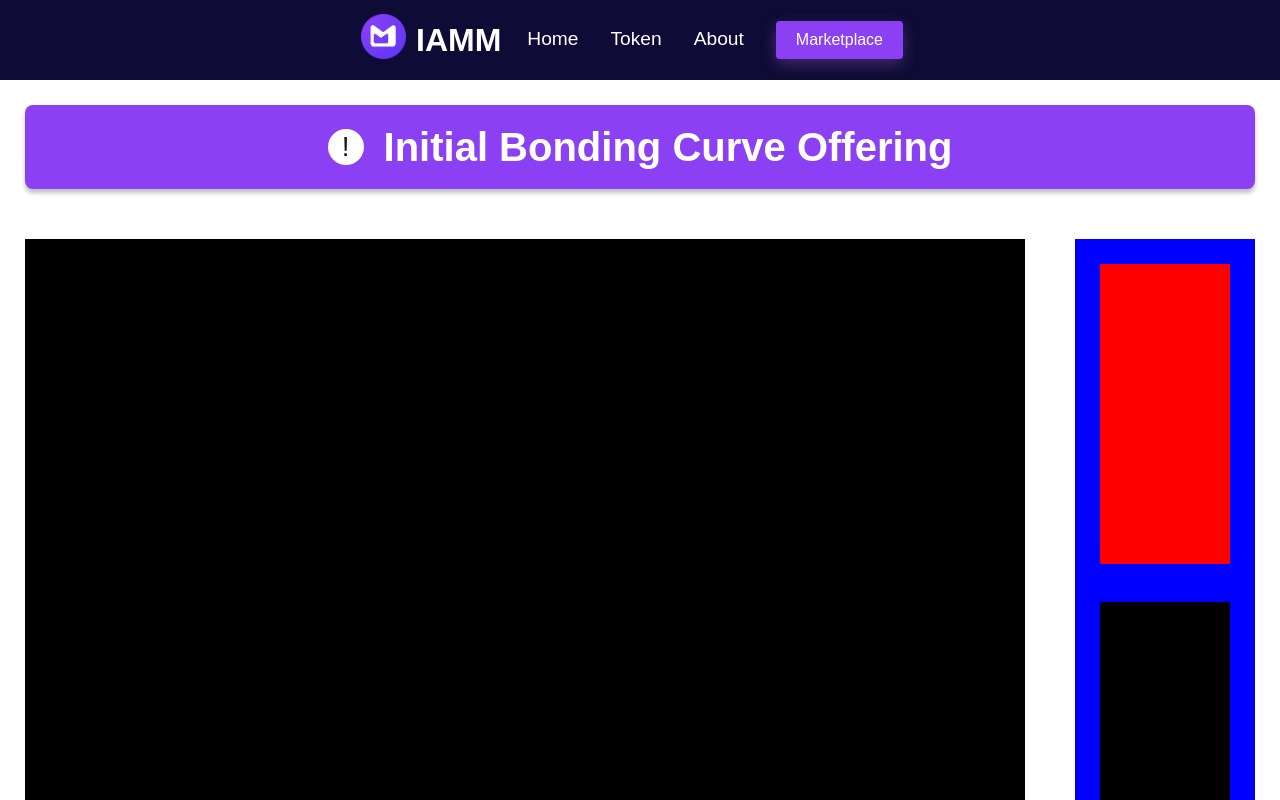
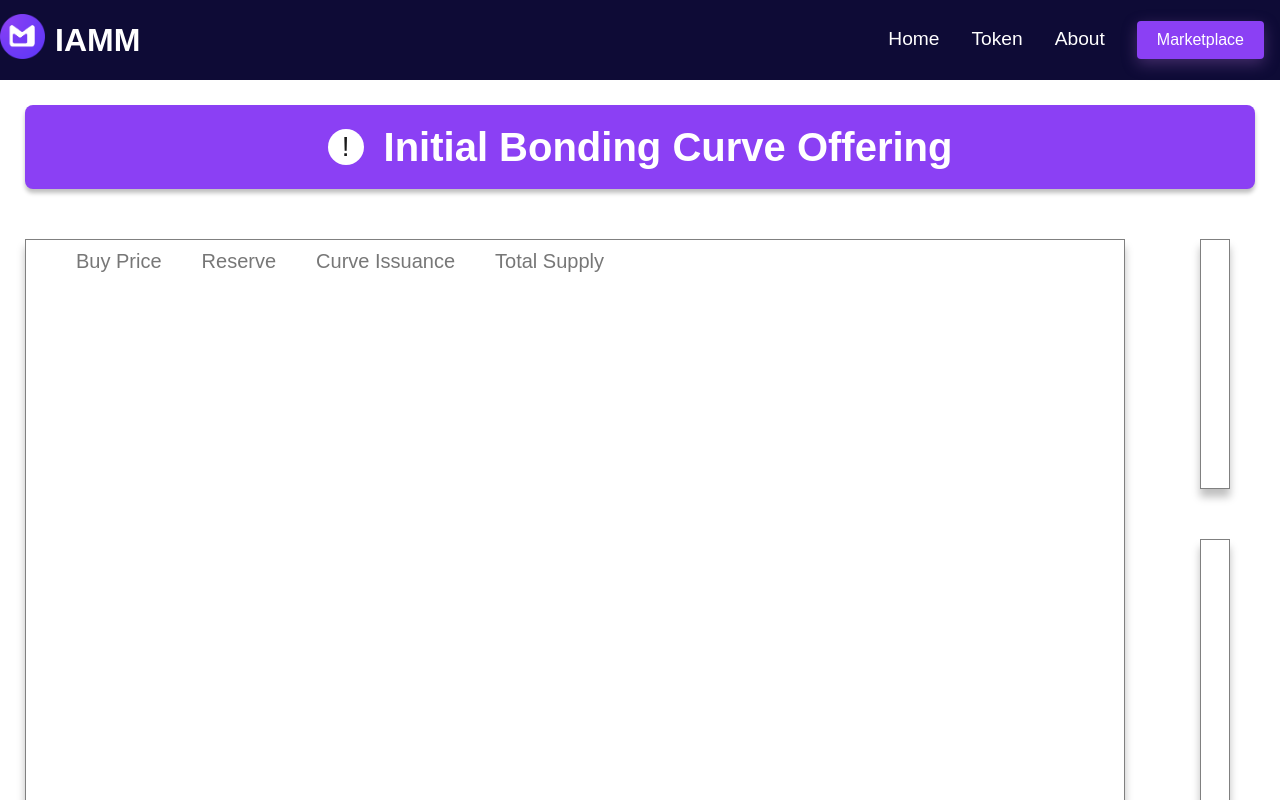
Before and after one commit to MichaelJHodge/iamm-network-bonding, a React (Create React App) app: page /curve in a window 1280 px wide. Shown: the top 800 px of the page. Built offline with nearby package versions, Linux system fonts and the light colour scheme.

Commit message:
Graph, wallet, and purchase containers

```diff
--- a/src/components/NavBar/NavbarElements.js
+++ b/src/components/NavBar/NavbarElements.js
@@ -7,19 +7,20 @@ import { Container } from '../../Styles';
 export const Nav = styled.nav`
   background: #0e0b36;
   height: 80px;
-  display: flex;
   justify-content: center;
   align-items: center;
   font-size: 1.2rem;
   position: sticky;
   top: 0;
   z-index: 999;
+
 `;
 
 export const NavbarContainer = styled(Container)`
   display: flex;
   justify-content: space-between;
   height: 80px;
+
   ${Container}
 `;
 
--- a/src/pages/Curve/BondingCurve.elements.js
+++ b/src/pages/Curve/BondingCurve.elements.js
@@ -54,44 +54,81 @@ export const HeaderTitle = styled.div`
 `;
 
 
-
 export const ChartContainer = styled.div`
-background-color: black;
-display: flex;
-height: 100%;
-padding-top: 25px;
-padding-left: 25px;
-width: 1000px;
+display: grid;
+      justify-content: flex-start;
+      align-items: flex-start;
+      height: 100%;
+      width: 1100px;
+      box-shadow: 0px 8px 8px 0px rgba(0, 0, 0, 0.25);
+      padding-top: 10px;
+      padding-bottom: 10px;
+      padding-right: 10px;
+      padding-left: 10px;
+      border-color: rgba(128, 128, 128, 1);
+      border-width: 1px;
+      border-style: solid;
 
 `
 
+export const ChartDetailsRow = styled.div`
+display: flex;
+padding-left: 40px;
+
+
+`
+export const BuyPrice = styled.div`
+    color: #777;
+    font-size: 20px;
+    padding-right: 40px;
+
+`
+export const Issuance = styled.div`
+    color: #777;
+    font-size: 20px;
+    padding-right: 40px;
+
+`
+export const Reserve = styled.div`
+    color: #777;
+    font-size: 20px;
+    padding-right: 40px;
+
+`
+export const Supply = styled.div`
+    color: #777;
+    font-size: 20px;
+    padding-right: 40px;
+
+`
 export const PurchaseColumn = styled.div`
-background-color: blue;
 height: 100%;
-padding-top: 25px;
+width: 100%;
 padding-right: 25px;
 padding-left: 25px;
-
 display: grid;
-grid-template-rows: repeat(2, 2fr);
+grid-template-rows: repeat(1, 2fr);
 
 `
 
 export const WalletContainer = styled.div`
 width: 100%;
-background-color: red;
+height: 250px;
+box-shadow: 0px 8px 8px 0px rgba(0, 0, 0, 0.25);
 
-height: 300px;
-
+border-color: rgba(128, 128, 128, 1);
+  border-width: 1px;
+  border-style: solid;
 
 `
 
+export const PurchaseContainer = styled.div`
+height: 400px;
+width: 100%;
+box-shadow: 0px 8px 8px 0px rgba(0, 0, 0, 0.25);
 
-
-export const PurchaseContainer = styled.div`
-height: 300px;
-background-color: black;
-width: 100%;
-
+border-color: rgba(128, 128, 128, 1);
+  border-width: 1px;
+  border-style: solid;
 
 `
--- a/src/pages/Curve/BondingCurve.js
+++ b/src/pages/Curve/BondingCurve.js
@@ -7,7 +7,12 @@ import {
   WalletContainer,
   CurveOfferingHeader,
   HeaderTitle,
-  HeaderAlert
+  HeaderAlert,
+  ChartDetailsRow,
+  BuyPrice,
+  Reserve,
+  Issuance,
+  Supply
 } from "../Curve/BondingCurve.elements"
 
 
@@ -21,7 +26,16 @@ export default function BondingCurve() {
         <HeaderTitle>Initial Bonding Curve Offering</HeaderTitle>
       </CurveOfferingHeader>
      <BondingCurveContainer>
-        <ChartContainer/>
+        <ChartContainer>
+         <ChartDetailsRow>
+          <BuyPrice>Buy Price </BuyPrice>
+          <Reserve> Reserve</Reserve>
+          <Issuance>Curve Issuance</Issuance>
+          <Supply>Total Supply</Supply>
+         </ChartDetailsRow>
+
+
+        </ChartContainer>
         <PurchaseColumn>
             <WalletContainer>
 
```
